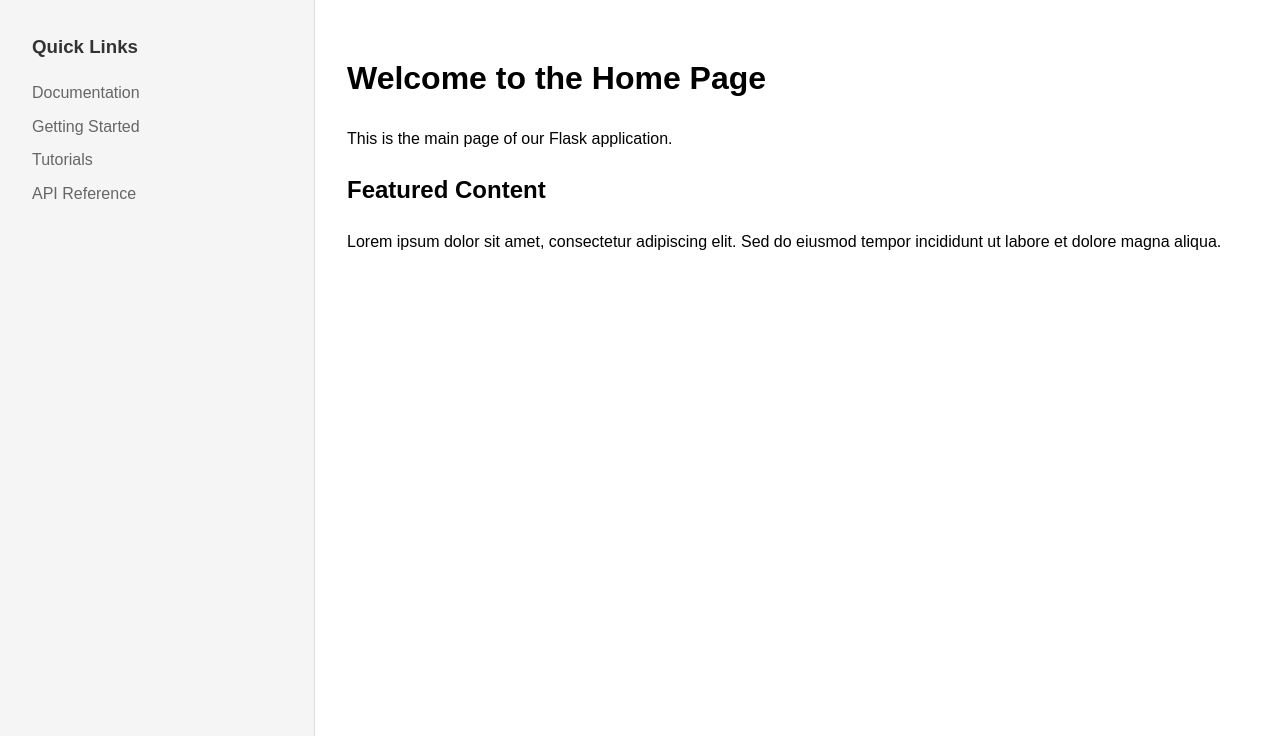
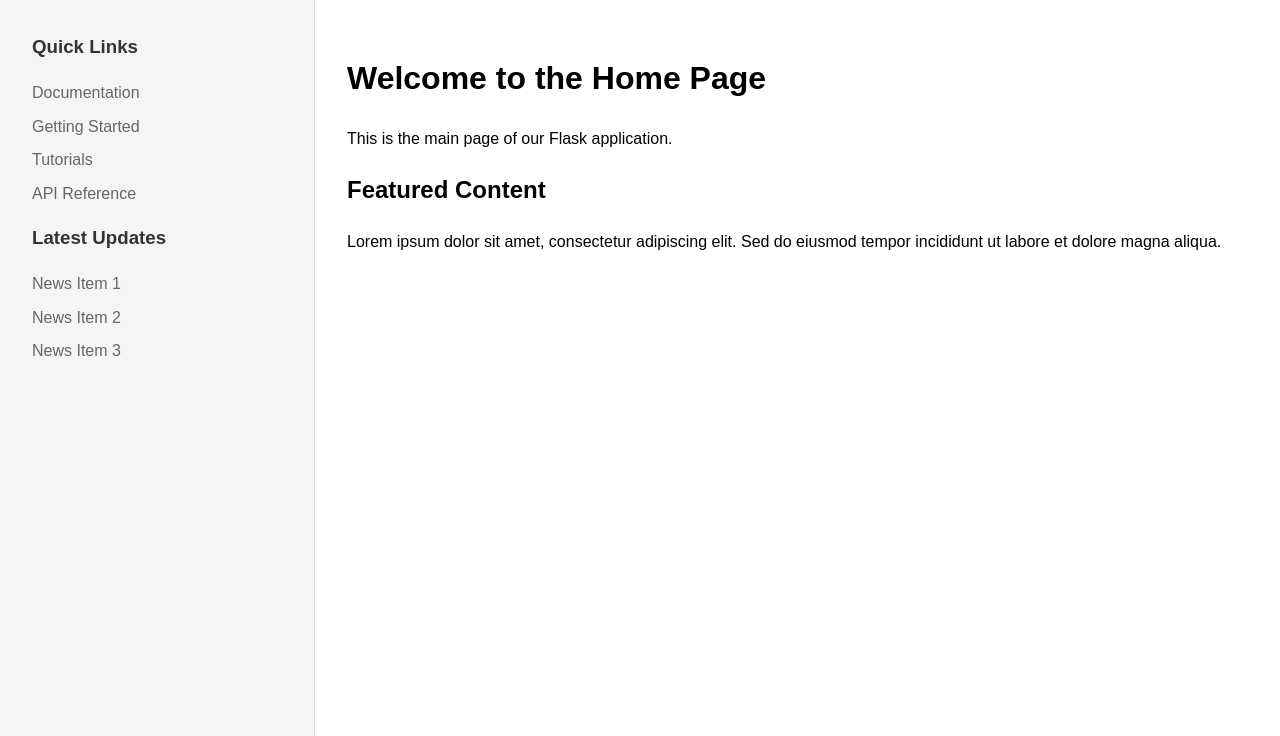
Before and after one commit to wanmnr/flask-voting, a Flask app: page / in a window 1280 px wide. Shown: the part 74-810 px from the top of the page. Run offline with Flask 3, Linux system fonts and the light colour scheme.

Commit message:
style(index.html): Update index.html
Add sidebar

```diff
--- a/app/templates/index.html
+++ b/app/templates/index.html
@@ -1,12 +1,24 @@
+<!-- index.html -->
+
 {% extends "base.html" %}
 
 {% block title %}Home{% endblock %}
 
+{% block sidebar %}
+<h3>Latest Updates</h3>
+<ul>
+    <li><a href="#">News Item 1</a></li>
+    <li><a href="#">News Item 2</a></li>
+    <li><a href="#">News Item 3</a></li>
+</ul>
+{% endblock %}
+
 {% block content %}
-    <h1>Welcome to the Home Page</h1>
-    <p>This is the main page of our Flask application.</p>
-    <div class="featured-content">
-        <h2>Featured Content</h2>
-        <p>Lorem ipsum dolor sit amet, consectetur adipiscing elit. Sed do eiusmod tempor incididunt ut labore et dolore magna aliqua.</p>
-    </div>
+<h1>Welcome to the Home Page</h1>
+<p>This is the main page of our Flask application.</p>
+<div class="featured-content">
+    <h2>Featured Content</h2>
+    <p>Lorem ipsum dolor sit amet, consectetur adipiscing elit. Sed do eiusmod tempor incididunt ut labore et dolore
+        magna aliqua.</p>
+</div>
 {% endblock %}
```
